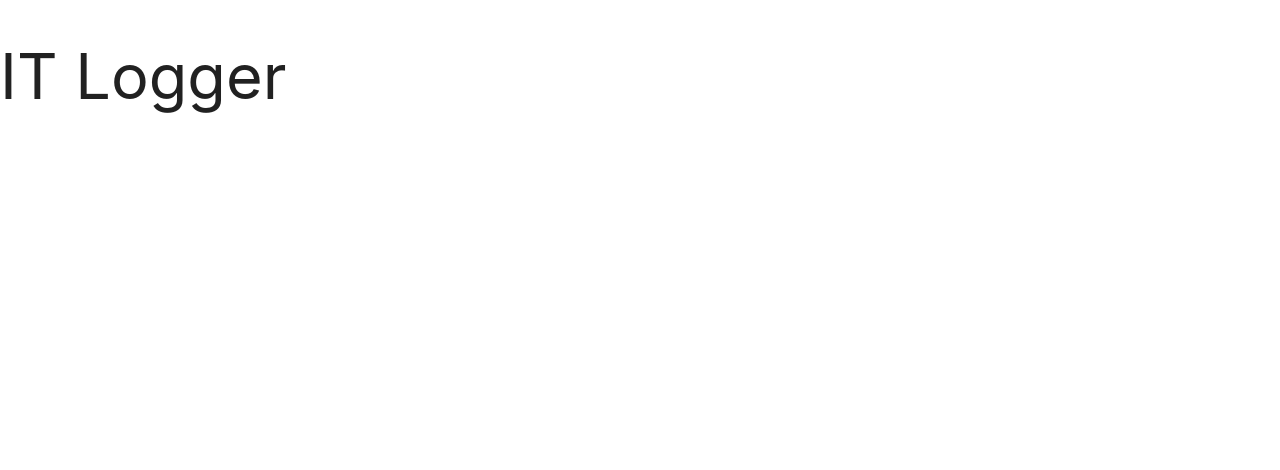
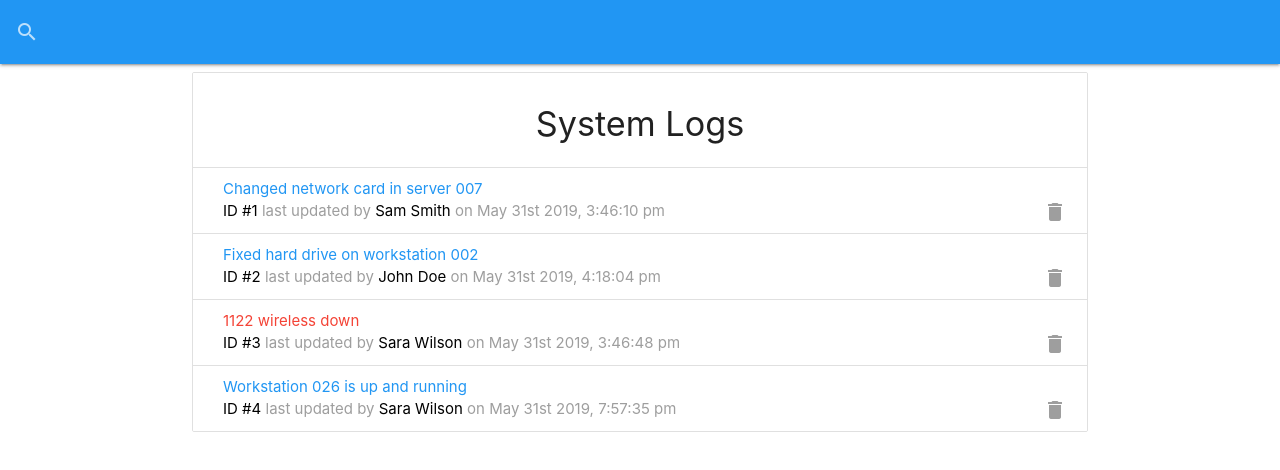
Before and after one commit to mugimaru/udemy-react-front-to-back, a React (Create React App) app in the folder it-logger/: page / in a window 1280 px wide. Shown: the top 470 px of the page. Built offline with nearby package versions, Linux system fonts and the light colour scheme; data requests are answered from the project's data file.

Commit message:
add logs list

```diff
--- a/it-logger/package.json
+++ b/it-logger/package.json
@@ -7,8 +7,10 @@
     "@testing-library/react": "^9.3.2",
     "@testing-library/user-event": "^7.1.2",
     "materialize-css": "^1.0.0",
+    "moment": "^2.26.0",
     "react": "^16.13.1",
     "react-dom": "^16.13.1",
+    "react-moment": "^0.9.7",
     "react-scripts": "3.4.1"
   },
   "scripts": {
--- a/it-logger/src/App.js
+++ b/it-logger/src/App.js
@@ -1,8 +1,12 @@
-import React, { useEffect } from "react";
+import React, { useEffect, Fragment } from "react";
 
 import "materialize-css/dist/css/materialize.min.css";
 import M from "materialize-css/dist/js/materialize.min.js";
 import "./App.css";
+
+import SearchBar from "./components/layout/SearchBar";
+
+import Logs from "./components/logs/Logs";
 
 const App = () => {
   useEffect(() => {
@@ -11,9 +15,12 @@
   });
 
   return (
-    <div>
-      <h1>IT Logger</h1>
-    </div>
+    <Fragment>
+      <SearchBar />
+      <div className="container">
+        <Logs />
+      </div>
+    </Fragment>
   );
 };
 
--- /dev/null
+++ b/it-logger/src/components/layout/Preloader.js
@@ -0,0 +1,11 @@
+import React from "react";
+
+const Preloader = () => {
+  return (
+    <div className="progress blue lighten-4">
+      <div className="indeterminate blue" />
+    </div>
+  );
+};
+
+export default Preloader;
--- /dev/null
+++ b/it-logger/src/components/layout/SearchBar.js
@@ -0,0 +1,21 @@
+import React from "react";
+
+const SearchBar = () => {
+  return (
+    <nav>
+      <div className="nav-wrapper blue">
+        <form>
+          <div className="input-field">
+            <input type="search" required />
+            <label className="label-icon" htmlFor="search">
+              <i className="material-icons">search</i>
+            </label>
+            <i className="material-icons">close</i>
+          </div>
+        </form>
+      </div>
+    </nav>
+  );
+};
+
+export default SearchBar;
--- /dev/null
+++ b/it-logger/src/components/logs/LogItem.js
@@ -0,0 +1,38 @@
+import React from "react";
+import PropTypes from "prop-types";
+import Moment from "react-moment";
+
+const LogItem = ({ log }) => {
+  return (
+    <li className="collection-item">
+      <div>
+        <a
+          href="#edit-log-modal"
+          className={`model-trigger ${
+            log.attention ? "red-text" : "blue-text"
+          }`}
+        >
+          {log.message}
+        </a>
+        <br />
+
+        <span className="grey-text">
+          <span className="black-text">ID #{log.id} </span>
+          last updated by
+          <span className="black-text"> {log.tech}</span> on{" "}
+          <Moment format="MMMM Do YYYY, h:mm:ss a">{log.date}</Moment>
+        </span>
+
+        <a href="#!" className="secondary-content">
+          <i className="material-icons grey-text">delete</i>
+        </a>
+      </div>
+    </li>
+  );
+};
+
+LogItem.propTypes = {
+  log: PropTypes.object.isRequired,
+};
+
+export default LogItem;
--- /dev/null
+++ b/it-logger/src/components/logs/Logs.js
@@ -0,0 +1,40 @@
+import React, { useState, useEffect } from "react";
+import LogItem from "./LogItem";
+import Preload from "../layout/Preloader";
+
+const Logs = () => {
+  const [logs, setLogs] = useState([]);
+  const [loading, setLoading] = useState(false);
+
+  useEffect(() => {
+    getLogs();
+    // eslint-disable-for-next-line
+  }, []);
+
+  const getLogs = async () => {
+    setLoading(true);
+    const res = await fetch("/logs");
+    const data = await res.json();
+    setLogs(data);
+    setLoading(false);
+  };
+
+  if (loading) {
+    return <Preload />;
+  }
+
+  return (
+    <ul className="collection with-header">
+      <li className="collection-header">
+        <h4 className="center">System Logs</h4>
+      </li>
+      {!loading & (logs.length === 0) ? (
+        <p className="center">No logs to show...</p>
+      ) : (
+        logs.map((log) => <LogItem key={log.id} log={log} />)
+      )}
+    </ul>
+  );
+};
+
+export default Logs;
```
Also changed, not shown: 1 other file (tests, documents, lock files or other folders).
